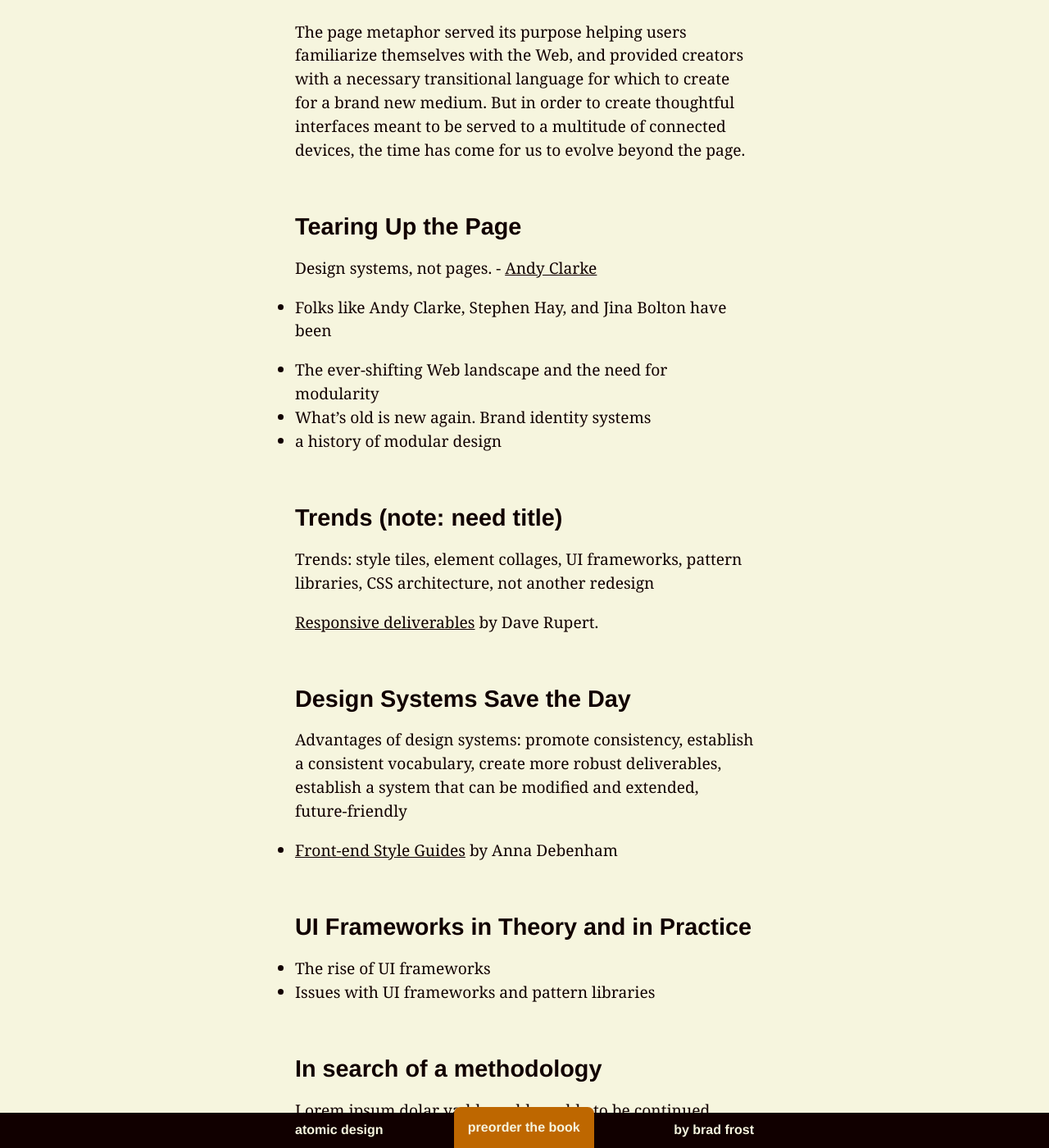
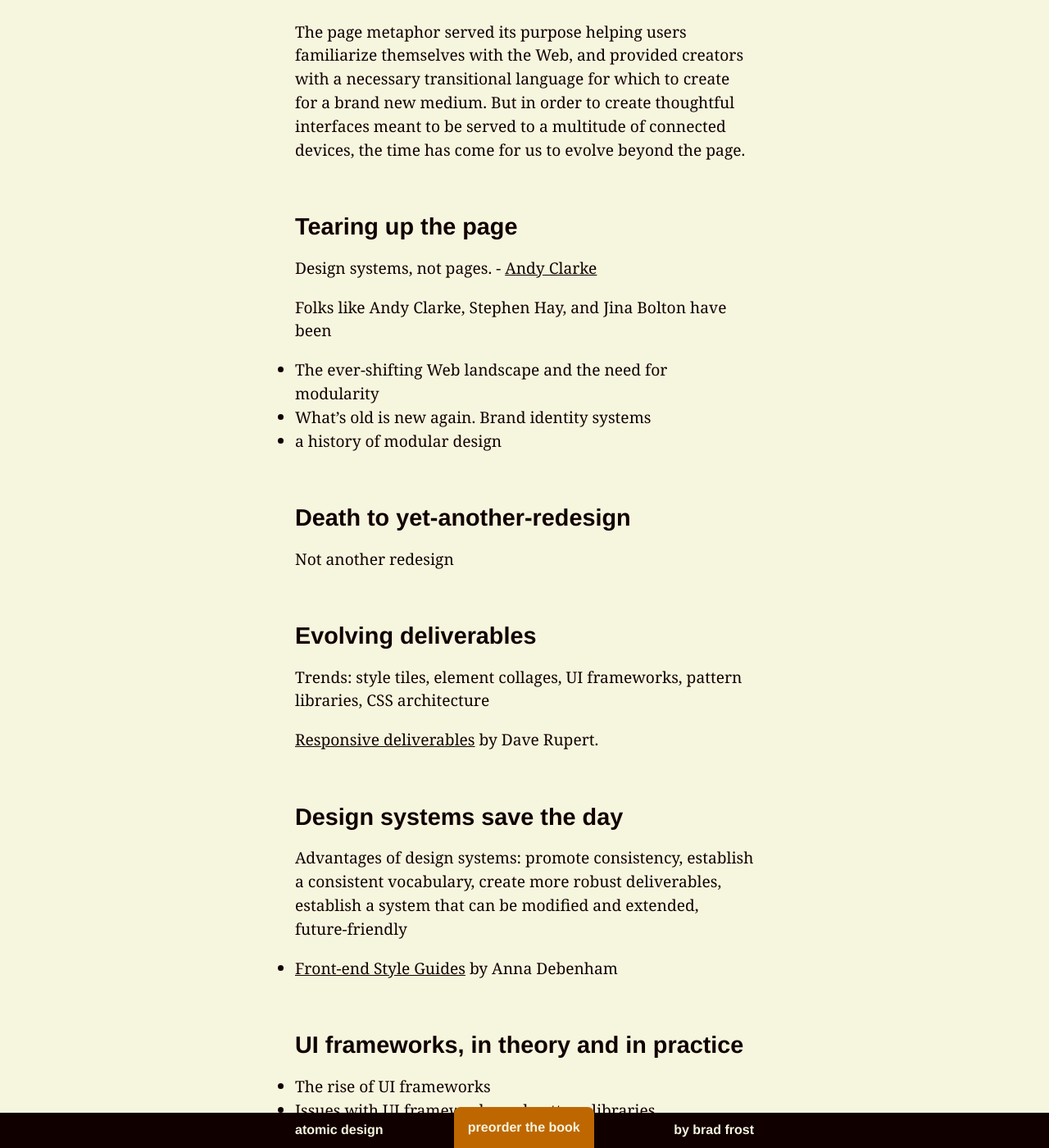
Before and after one commit to bradfrost/atomic-design, a Jekyll site: the page built from chapter-1.md, in a window 1280 px wide and 1400 px high, scrolled down 3062 px. Shown: the whole window at 82% size. Built offline with Jekyll 4.4.1, drawn with Linux system fonts in a browser that asks for light colours; some of the changed text lies outside the part shown.

Commit message:
Change casing for titles
Switch to sentence case

```diff
--- a/chapter-1.md
+++ b/chapter-1.md
@@ -10,7 +10,7 @@ Awful things. I’m so glad these book things and their razor-sharp pages aren
 
 Oh wait.
 
-## Our Paginated Past
+## Our paginated past
 The _page_ has been with us for a long time now. A few millennia, actually. The first books were thick slabs of clay created about 2,000 years ago, which quickly replaced scrolls as the preferred way to consume the written word. *(note: footnote referring back to The Shallows)*. And while reading technology has come a long way – from parchment to paperback to pixels – the concept of the page holds strong to this day.
 
 The page metaphor has been baked into the lexicon of the Web since the very beginning. Tim Berners-Lee invented the World Wide Web so that he, his colleagues at CERN, and other academics could easily share and link together their world of *documents*. This document-based, academic genesis of the Web is why the concept of the *page* is so deeply ingrained in the vocabulary of the internet.
@@ -45,27 +45,30 @@ Ultimately, a project’s level of effort is much better determined by the funct
 
 The page metaphor served its purpose helping users familiarize themselves with the Web, and provided creators with a necessary transitional language for which to create for a brand new medium. But in order to create thoughtful interfaces meant to be served to a multitude of connected devices, the time has come for us to evolve beyond the page.
 
-## Tearing Up the Page
+## Tearing up the page
 
 > Design systems, not pages. - [Andy Clarke](stuffandnonsense.co.uk/blog/about/walls_come_tumbling_down_presentation_slides_and_transcript/)
 
-- Folks like Andy Clarke, Stephen Hay, and Jina Bolton have been
+Folks like Andy Clarke, Stephen Hay, and Jina Bolton have been
 
 - The ever-shifting Web landscape and the need for modularity
 - What’s old is new again. Brand identity systems
 - a history of modular design
 
-## Trends (note: need title)
+## Death to yet-another-redesign
 
-Trends: style tiles, element collages, UI frameworks, pattern libraries, CSS architecture, not another redesign
+Not another redesign
+
+## Evolving deliverables
+Trends: style tiles, element collages, UI frameworks, pattern libraries, CSS architecture
 
 [Responsive deliverables](http://daverupert.com/2013/04/responsive-deliverables/) by Dave Rupert.
 
-## Design Systems Save the Day
+## Design systems save the day
 Advantages of design systems: promote consistency, establish a consistent vocabulary, create more robust deliverables, establish a system that can be modified and extended, future-friendly
 - [Front-end Style Guides](http://maban.co.uk/projects/front-end-style-guides/) by Anna Debenham
 
-## UI Frameworks in Theory and in Practice
+## UI frameworks, in theory and in practice
 - The rise of UI frameworks
 - Issues with UI frameworks and pattern libraries
 
```
